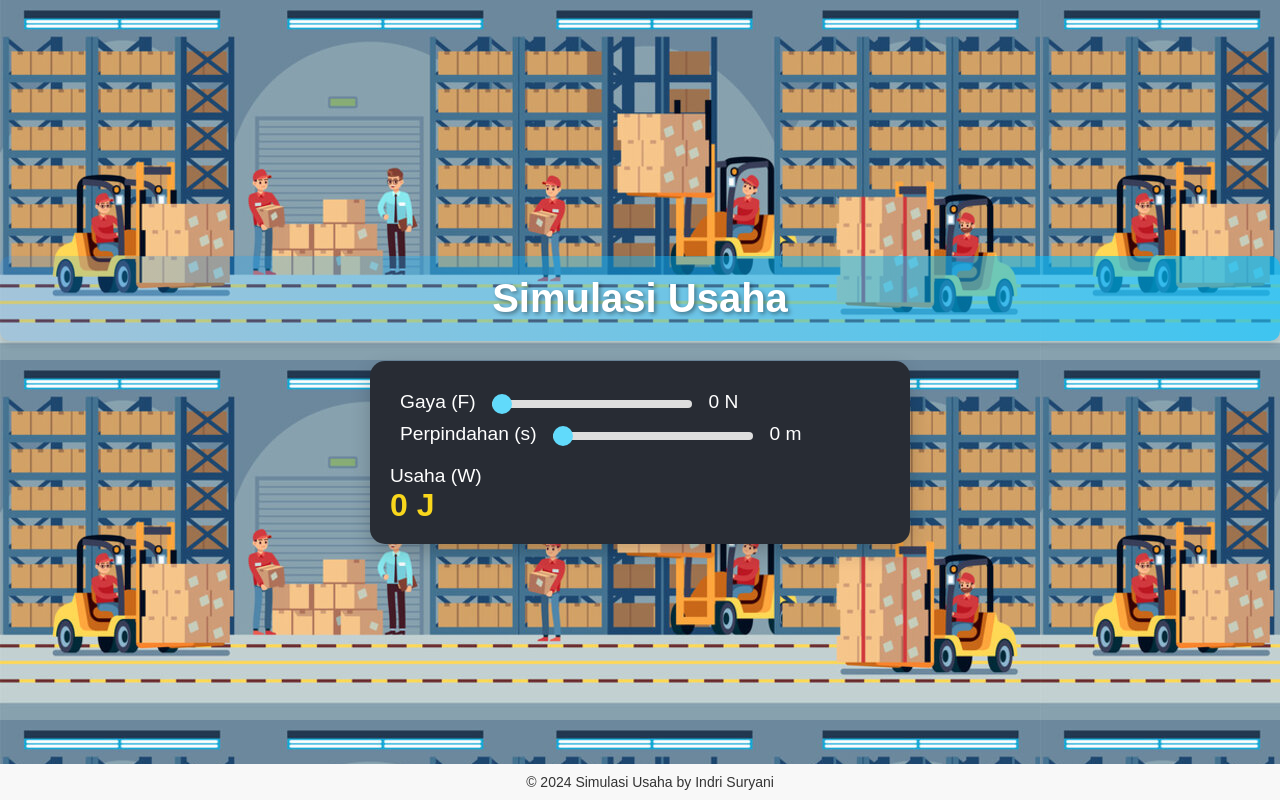
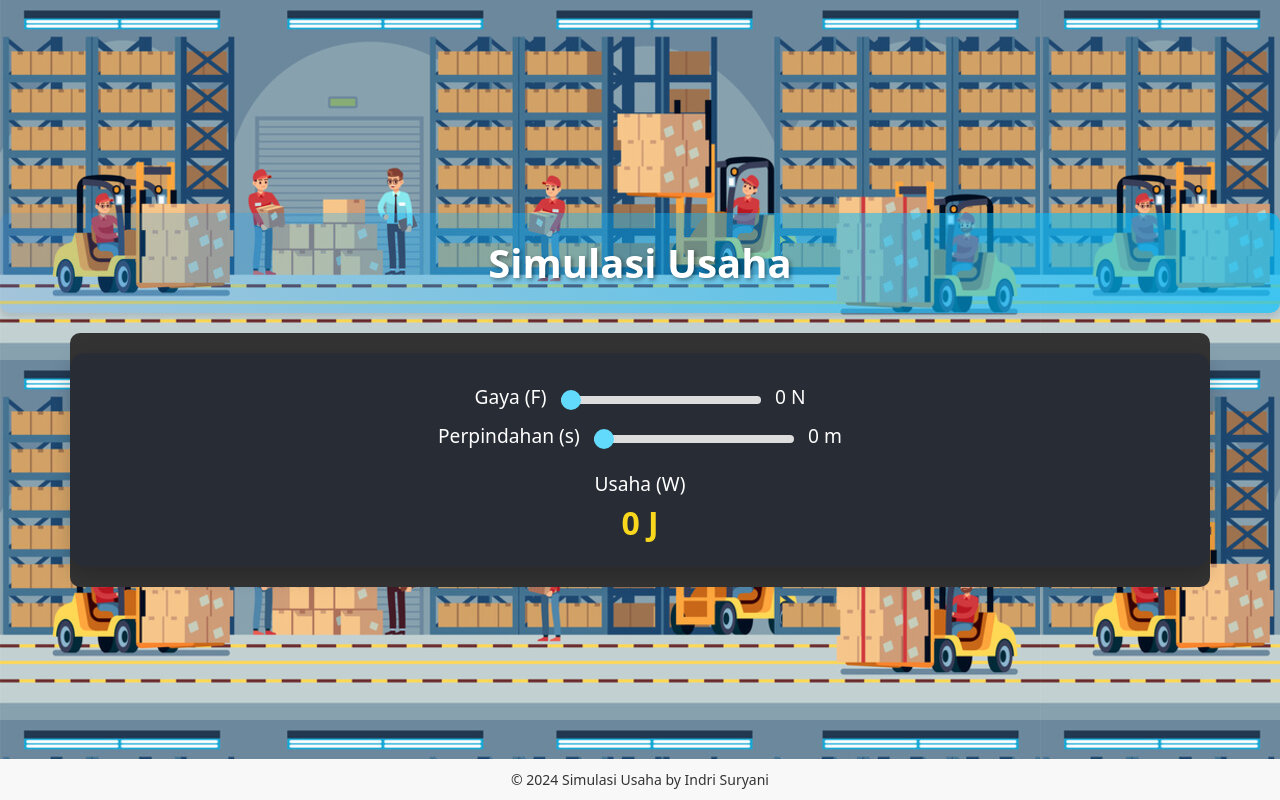
Before and after one commit to indrisuryani/simulasi-usaha, a plain HTML site: page index.html in a window 1280 px wide. Drawn offline with nearby package versions, Linux system fonts and the light colour scheme.

Commit message:
adding boostrap

```diff
--- a/index.html
+++ b/index.html
@@ -1,14 +1,21 @@
 <!DOCTYPE html>
 <html lang="en">
 <head>
+
 <meta charset="UTF-8">
 <meta name="viewport" content="width=device-width, initial-scale=1.0">
 <title>Simulasi Usaha</title>
 <link rel="stylesheet" href="styles.css">
+<!-- Bootstrap CSS -->
+<link href="https://cdn.jsdelivr.net/npm/bootstrap@5.3.0-alpha1/dist/css/bootstrap.min.css" rel="stylesheet">
+
 </head>
 <body>
 <div class="simulasi-usaha">
     <header>Simulasi Usaha</header>
+    <div class="container">
+        <div class="row">
+
                 <div class="simulation">
                     <div class="control">
                         <label for="gaya">Gaya (F)</label>
@@ -25,7 +32,13 @@
                         <div id="usaha">0 J</div>
                     </div>
                 </div>
+
         </div>
+    </div>
+
+</div>
+<!-- Bootstrap JS and Popper.js -->
+<script src="https://cdn.jsdelivr.net/npm/bootstrap@5.3.0-alpha1/dist/js/bootstrap.bundle.min.js"></script>
 <script src="script.js"></script>
 </body>
 <footer>
--- a/styles.css
+++ b/styles.css
@@ -128,6 +128,15 @@ span {
   border-radius: 5px;
 }
 
+.container {
+  background-color: #333;
+  color: white;
+  padding: 20px;
+  border-radius: 10px;
+  text-align: center;
+  width: 300px;
+}
+
 footer {
     text-align: center;
     background-color: #f8f8f8;
```
Lines whose indentation alone changed are shown as unchanged.
